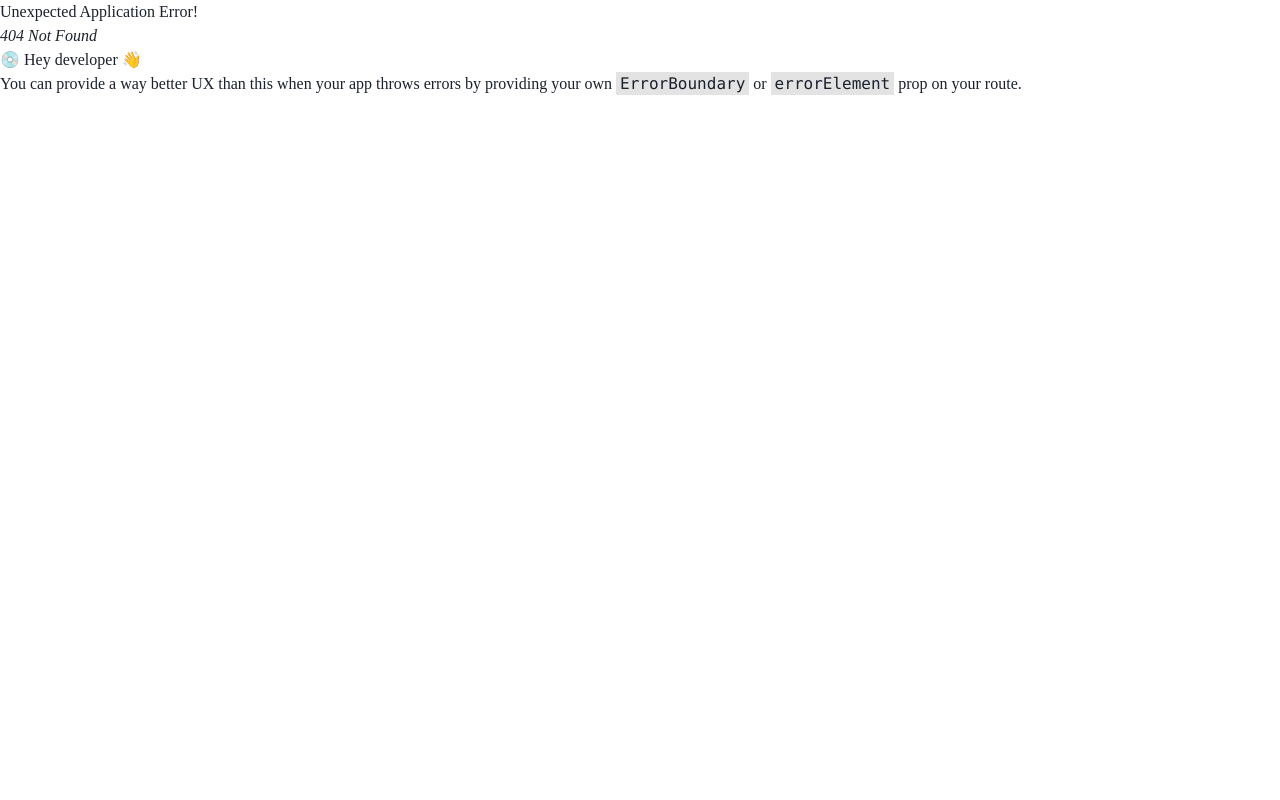
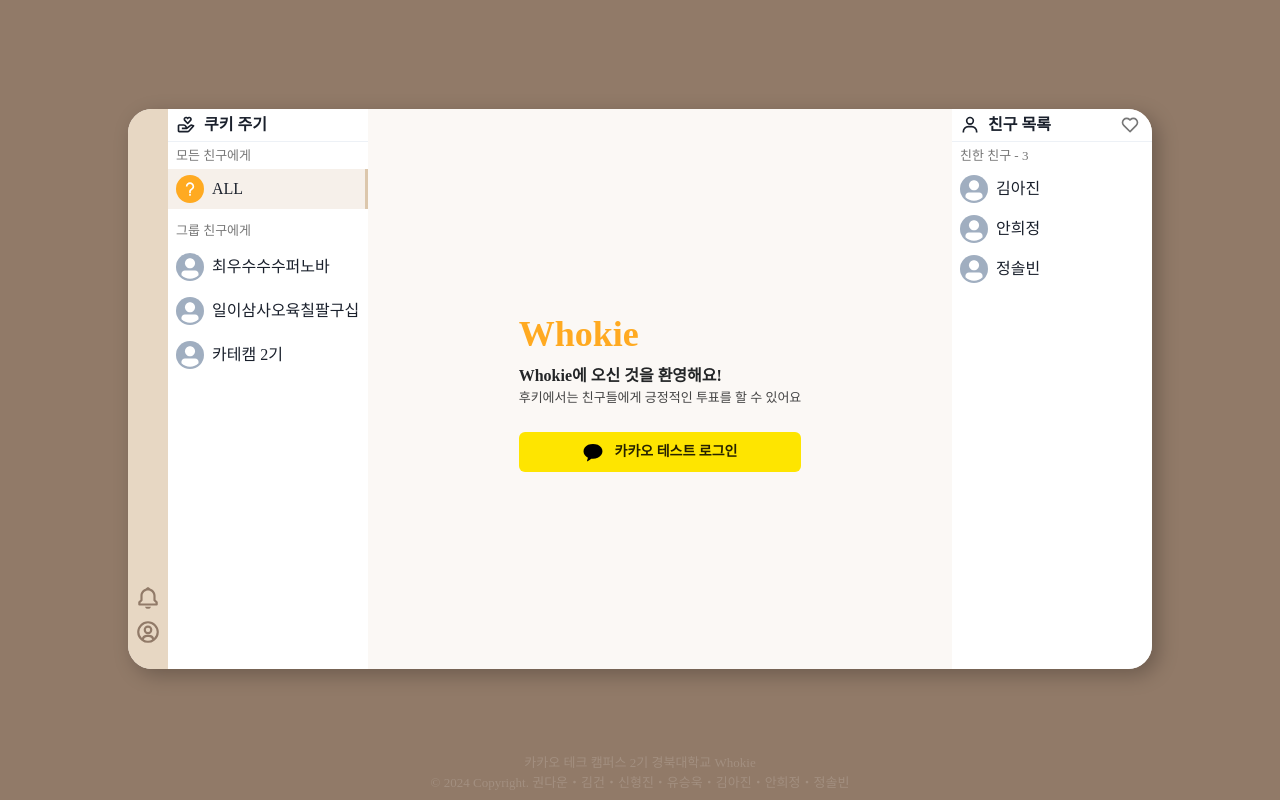
Before and after one commit to kakao-tech-campus-2nd-step3/Team6_FE, a React (Vite) app: page /test-login in a window 1280 px wide. Before the commit this address had no page. Built offline with nearby package versions, Linux system fonts and the light colour scheme; no server answers; a web font is replaced by a local one.

Commit message:
Feat: 테스트 로그인 추가

```diff
--- a/src/pages/LoginPage/index.tsx
+++ b/src/pages/TestLoginPage/index.tsx
@@ -1,8 +1,10 @@
+import { Link } from 'react-router-dom'
+
 import { Flex, Heading, Image, Text } from '@chakra-ui/react'
 
 import KakaoSymbol from '@/assets/kakao-logo-symbol.svg'
 
-export default function LoginPage() {
+export default function TestLoginPage() {
   return (
     <Flex
       flexDirection="column"
@@ -21,6 +23,7 @@
         <Text fontSize="small" color="text_secondary" paddingBottom={6}>
           후키에서는 친구들에게 긍정적인 투표를 할 수 있어요
         </Text>
+        <Link to={`${import.meta.env.VITE_BASE_URL}/api/user/login`}>
           <Flex
             background="kakao"
             rounded="6px"
@@ -32,9 +35,10 @@
           >
             <Image src={KakaoSymbol} width={5} />
             <Text fontSize="14px" fontWeight="bold" color="rgba(0, 0, 0, 0.85)">
-            카카오 로그인
+              카카오 테스트 로그인
             </Text>
           </Flex>
+        </Link>
       </Flex>
     </Flex>
   )
--- a/src/routes/index.tsx
+++ b/src/routes/index.tsx
@@ -2,10 +2,10 @@
 
 import { MainLayout } from '@/components/features/Layout/MainLayout'
 import { ProfileQuestionLayout } from '@/components/features/Layout/ProfileQuestionLayout'
-import LoginPage from '@/pages/LoginPage'
 import MainPage from '@/pages/MainPage'
 import MyPage from '@/pages/MyPage'
 import ProfileQuestionPage from '@/pages/ProfileQuestionPage'
+import TestLoginPage from '@/pages/TestLoginPage'
 
 const router = createBrowserRouter([
   {
@@ -21,8 +21,8 @@
         element: <MyPage />,
       },
       {
-        path: '/login',
-        element: <LoginPage />,
+        path: '/test-login',
+        element: <TestLoginPage />,
       },
     ],
   },
```
Lines whose indentation alone changed are shown as unchanged.
